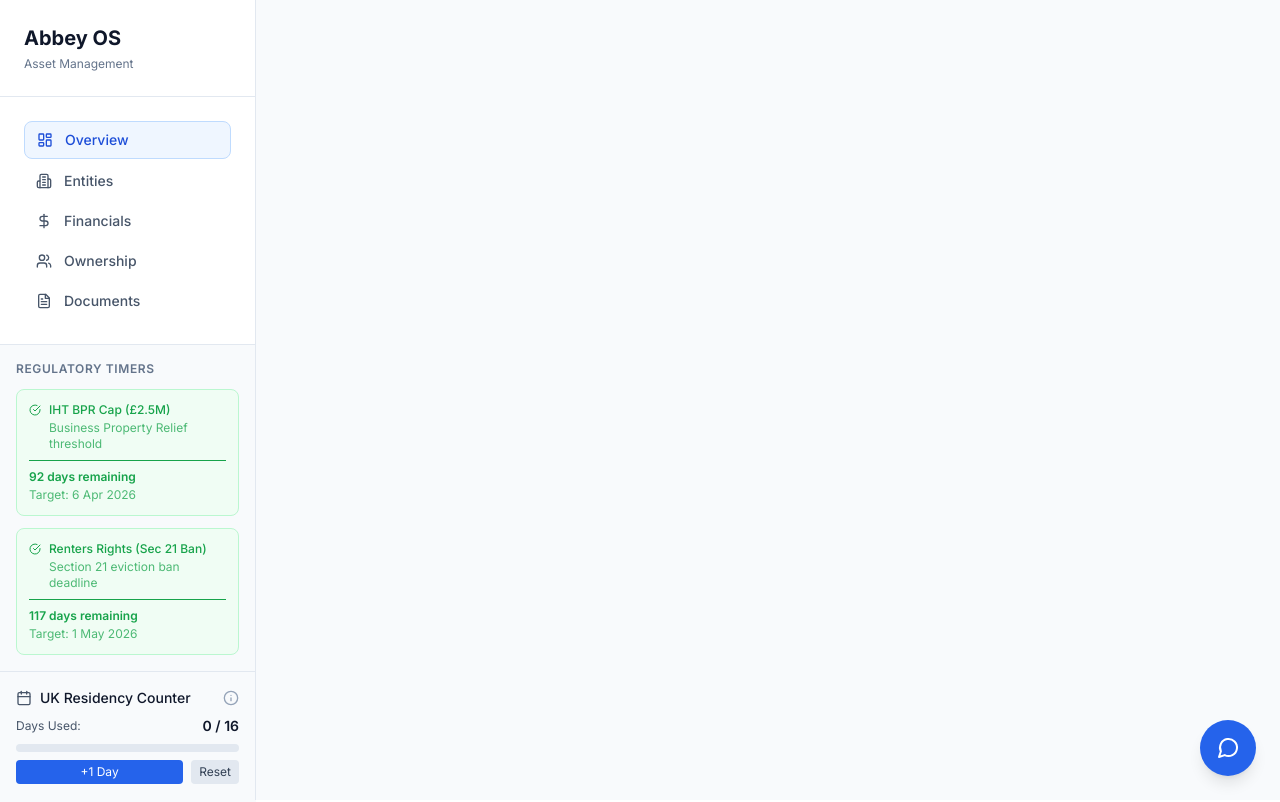
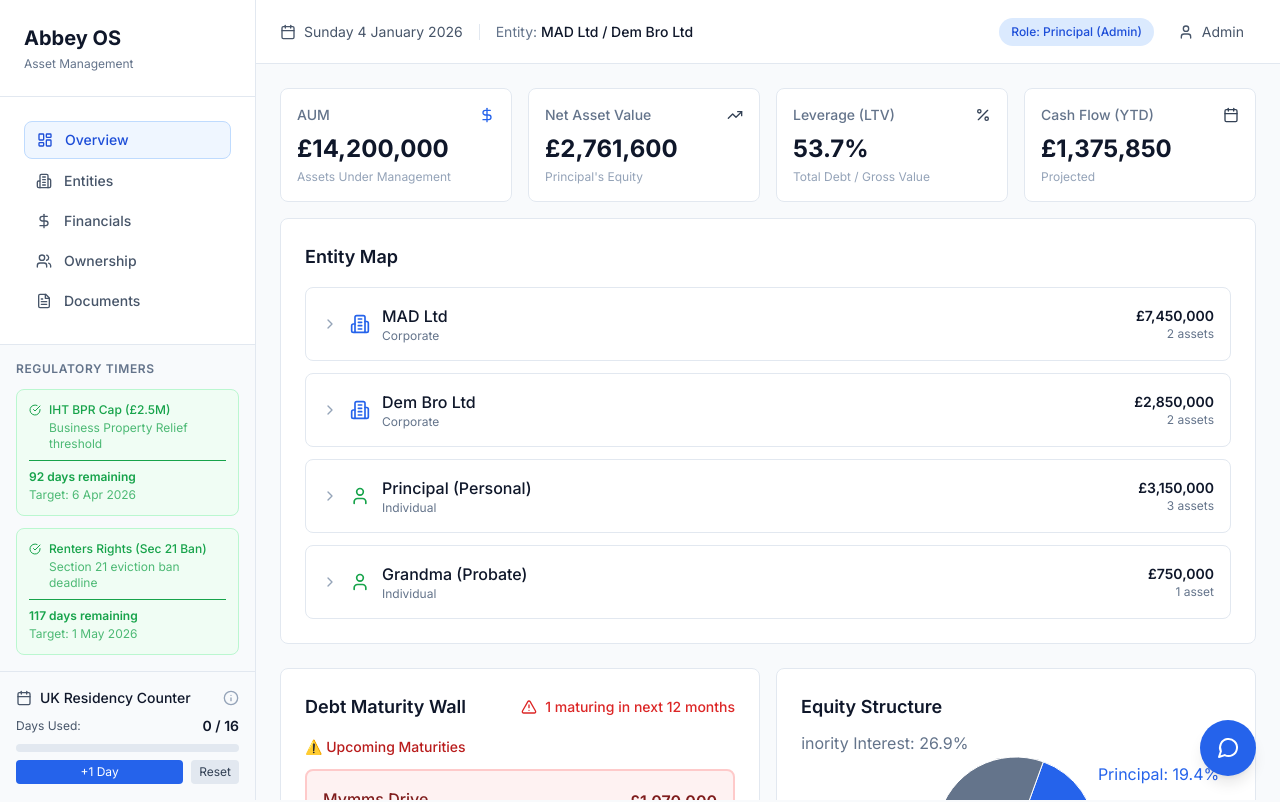
Before and after one commit to ldemetriou33/familyestate, a Next.js app: page / in a window 1280 px wide. Shown: the top 802 px of the page. Built offline with nearby package versions, Linux system fonts and the light colour scheme.

Commit message:
fix: use flexbox layout to eliminate scroll gap on desktop

```diff
--- a/app/page.tsx
+++ b/app/page.tsx
@@ -70,16 +70,16 @@ function DashboardContent() {
   }
 
   return (
-    <div className="min-h-screen bg-slate-50">
+    <div className="h-screen bg-slate-50 overflow-hidden flex">
       <DashboardSidebar
         onNavigate={handleNavigate}
         currentView={view}
         isOpen={sidebarOpen}
         onClose={() => setSidebarOpen(false)}
       />
-      <div className="lg:ml-64">
+      <div className="flex-1 flex flex-col overflow-hidden lg:ml-0">
         <DashboardHeader onMenuClick={() => setSidebarOpen(true)} />
-        <main className="p-4 lg:p-4 lg:pt-0">
+        <main className="flex-1 overflow-y-auto p-4 lg:p-4">
           {/* IHT Alert */}
           {ihtExposure && (
             <div className="mb-4 lg:mb-4 bg-red-50 border border-red-200 rounded-lg p-3 lg:p-4">
--- a/components/dashboard/DashboardSidebar.tsx
+++ b/components/dashboard/DashboardSidebar.tsx
@@ -53,7 +53,7 @@ export default function DashboardSidebar({ currentView = 'overview', onNavigate,
         className={`
           w-64 bg-white border-r border-slate-200 h-screen fixed left-0 top-0 overflow-y-auto flex flex-col z-50
           transform transition-transform duration-300 ease-in-out
-          lg:translate-x-0 lg:relative lg:z-auto
+          lg:translate-x-0 lg:relative lg:z-auto lg:flex-shrink-0
           ${isOpen ? 'translate-x-0' : '-translate-x-full lg:translate-x-0'}
         `}
       >
```
